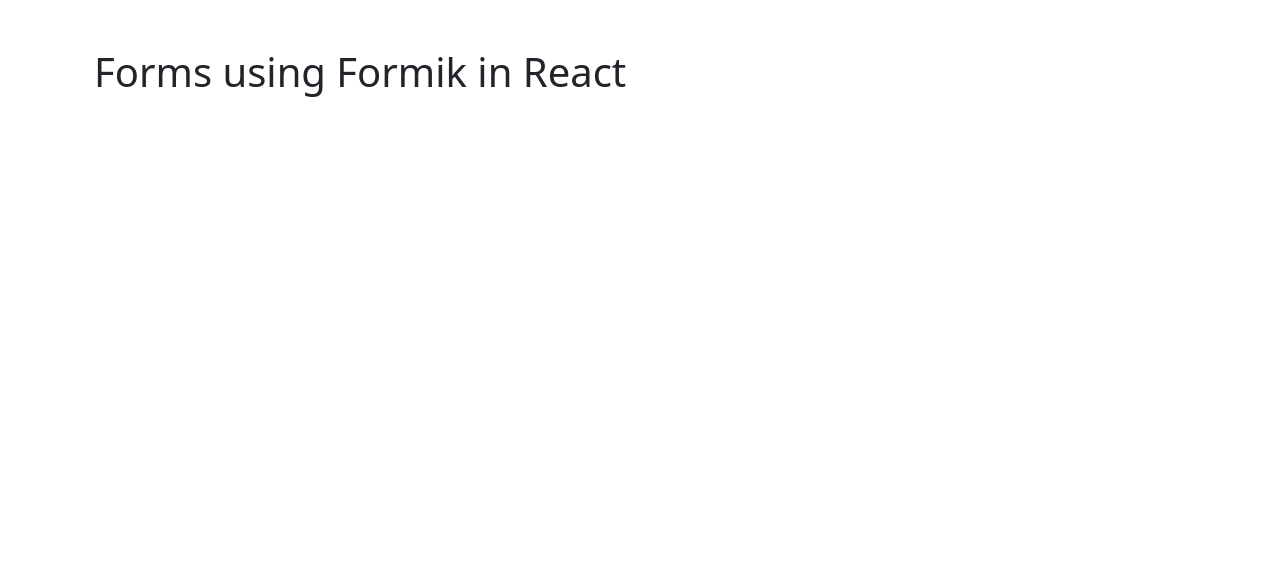
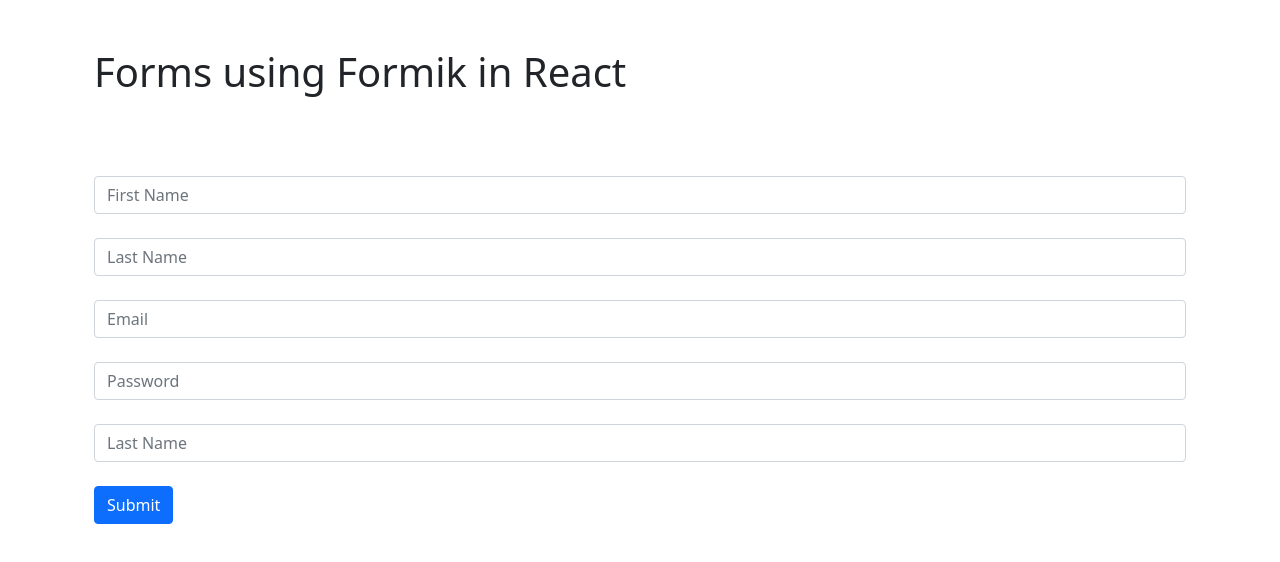
Before and after one commit to citysiva180/learningapp, a React (Create React App) app: page /forms in a window 1280 px wide. Shown: the top 562 px of the page. Built offline with nearby package versions, Linux system fonts and the light colour scheme.

Commit message:
formik forms

```diff
--- a/src/components/Forms/Forms.js
+++ b/src/components/Forms/Forms.js
@@ -1,5 +1,6 @@
 import React from "react";
 import { Container } from "react-bootstrap";
+import SignUp from "./SignUp";
 
 function Forms() {
   return (
@@ -9,6 +10,7 @@
       <h1>Forms using Formik in React</h1>
       <br></br>
       <br></br>
+      <SignUp></SignUp>
     </Container>
   );
 }
--- /dev/null
+++ b/src/components/Forms/SignUp.js
@@ -0,0 +1,73 @@
+import React, { useState } from "react";
+import { useFormik } from "formik";
+import {
+  Container,
+  InputGroup,
+  FormControl,
+  Button,
+  Form,
+} from "react-bootstrap";
+function SignUp() {
+  const [firstName, setFirstName] = useState("");
+  const [lastName, setLastName] = useState("");
+  const [email, setEmail] = useState("");
+  const [password, setPassword] = useState("");
+
+  const formik = useFormik({
+    initialValues: {
+      firstName: "",
+      lastName: "",
+      email: "",
+    },
+  });
+
+  return (
+    <form>
+      <br></br>
+      <Form.Control
+        type="text"
+        name="firstName"
+        id="firstName"
+        placeholder="First Name"
+        onChange={formik.handleChange}
+        value={formik.values.firstName}
+      />
+      <br></br>
+      <Form.Control
+        type="text"
+        name="lastName"
+        id="lastName"
+        placeholder="Last Name"
+        onChange={formik.handleChange}
+        placeholder="Last Name"
+        value={formik.values.lastName}
+      />
+      <br></br>
+      <Form.Control
+        type="text"
+        name="email"
+        id="email"
+        placeholder="Email"
+        onChange={formik.handleChange}
+        placeholder="Email"
+        value={formik.values.email}
+      />
+      <br></br>
+      <Form.Control
+        type="text"
+        name="password"
+        id="password"
+        placeholder="Password"
+        onChange={formik.handleChange}
+        placeholder="Password"
+        value={formik.values.password}
+      />
+      <br></br>
+      <Form.Control type="text" placeholder="Last Name" />
+      <br></br>
+      <Button>Submit</Button>
+    </form>
+  );
+}
+
+export default SignUp;
```
